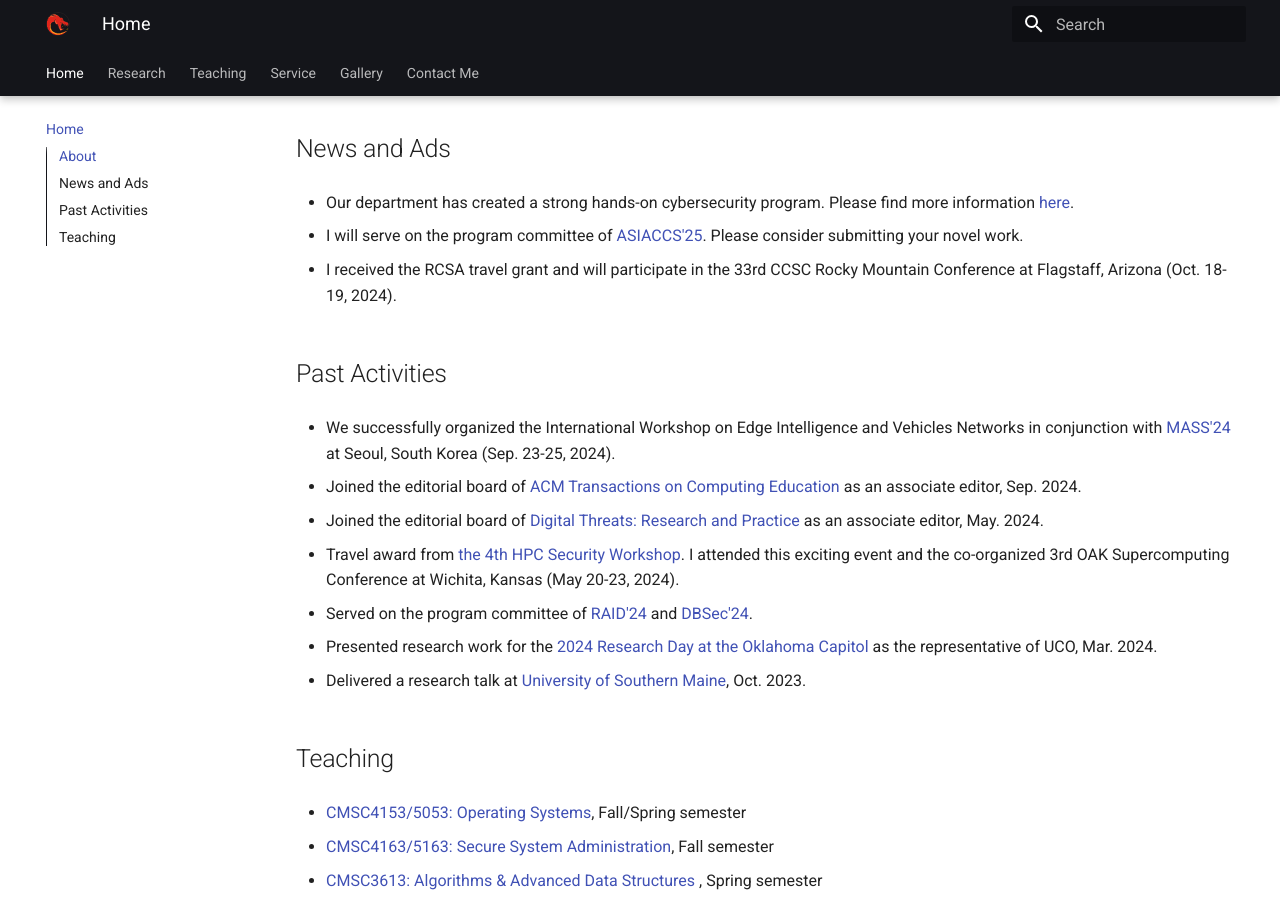
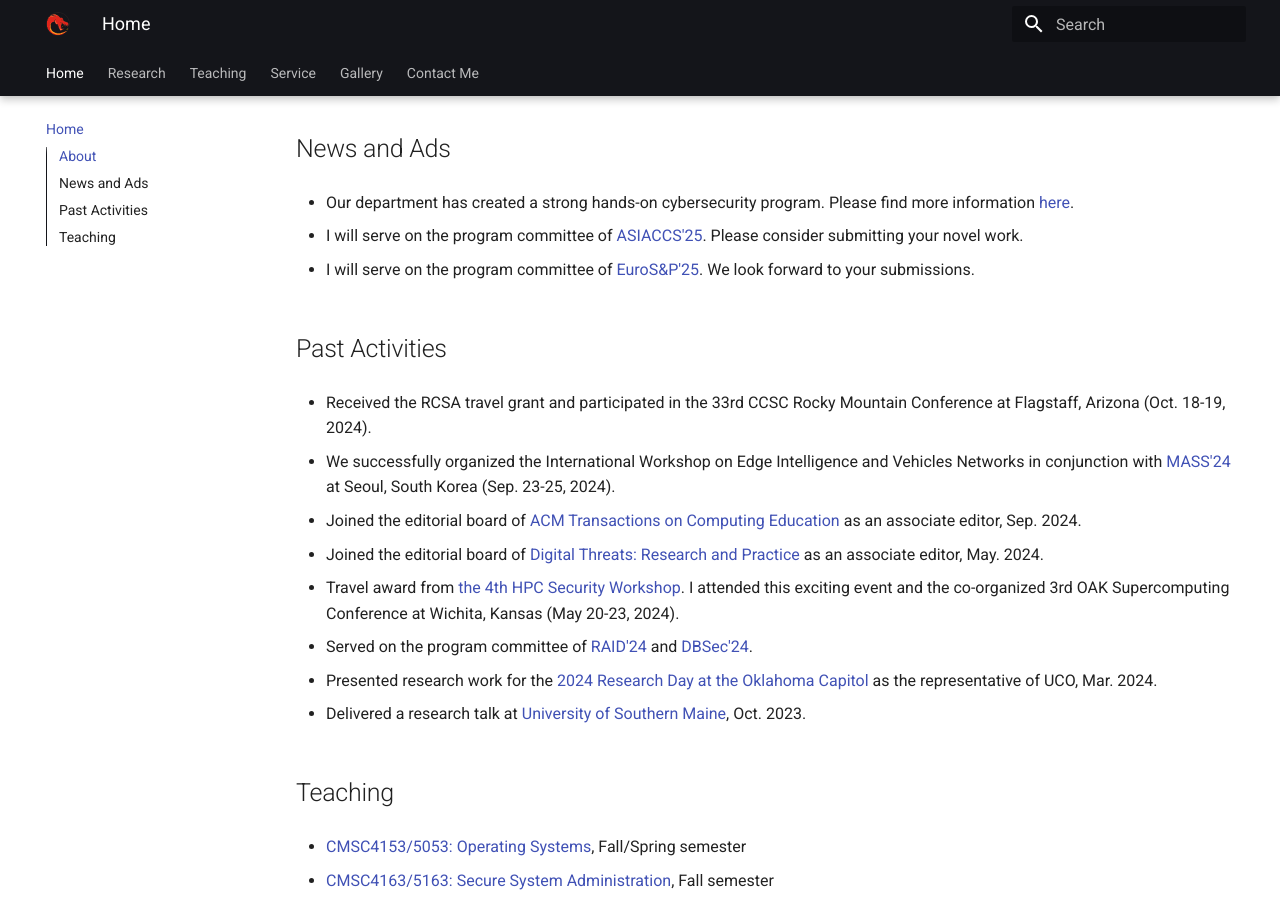
Before and after one commit to fzuo/homepage, an MkDocs documentation site: the page built from docs/index.md, in a window 1280 px wide and 900 px high, scrolled down 678 px. Built offline with MkDocs 1.6.1 and Material for MkDocs 9.7.7, drawn with Linux system fonts in a browser that asks for light colours.

Commit message:
Updating files

```diff
--- a/docs/index.md
+++ b/docs/index.md
@@ -55,10 +55,12 @@ I am the graduate program director at the department of computer science. If you
 
 - I will serve on the program committee of <a href="https://asiaccs2025.hust.edu.vn/">ASIACCS'25</a>. Please consider submitting your novel work.
 
-- I received the RCSA travel grant and will participate in the 33rd CCSC Rocky Mountain Conference at Flagstaff, Arizona (Oct. 18-19, 2024).
+- I will serve on the program committee of <a href="https://eurosp2025.ieee-security.org/">EuroS&P'25</a>. We look forward to your submissions.
 
 
 ## Past Activities
+
+- Received the RCSA travel grant and participated in the 33rd CCSC Rocky Mountain Conference at Flagstaff, Arizona (Oct. 18-19, 2024).
 
 - We successfully organized the International Workshop on Edge Intelligence and Vehicles Networks in conjunction with <a href="https://sites.google.com/view/ieee-mass-2024/home">MASS'24</a> at Seoul, South Korea (Sep. 23-25, 2024).
 
```
Also changed, not shown: docs/research.md (+1 -1 lines), docs/sc.md (+9 -0 lines), docs/service.md (+2 -0 lines), docs/pics/sc_401.jpg (added), docs/pics/sc_402.jpg (added), docs/pics/sc_403.jpg (added), docs/pics/sc_404.jpg (added).
